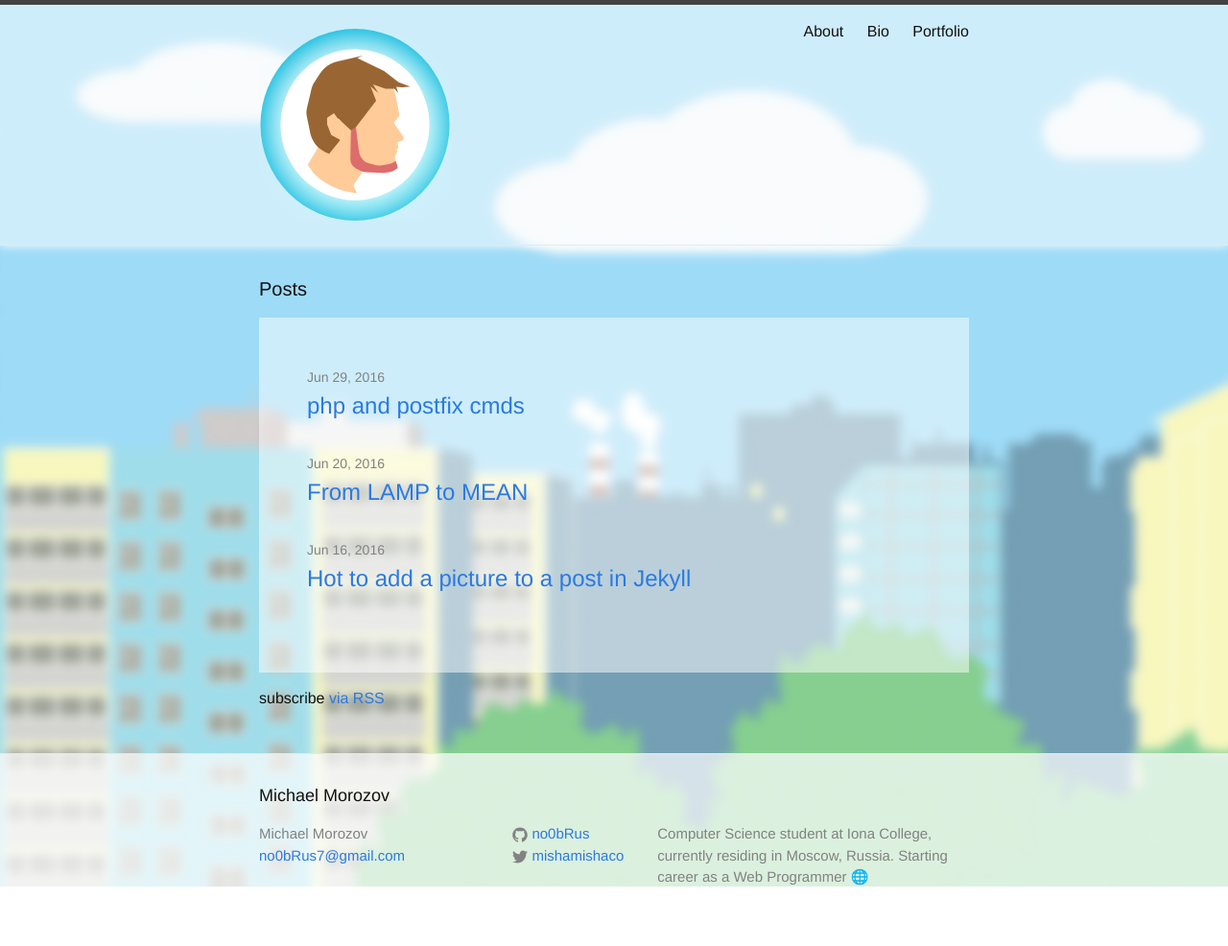
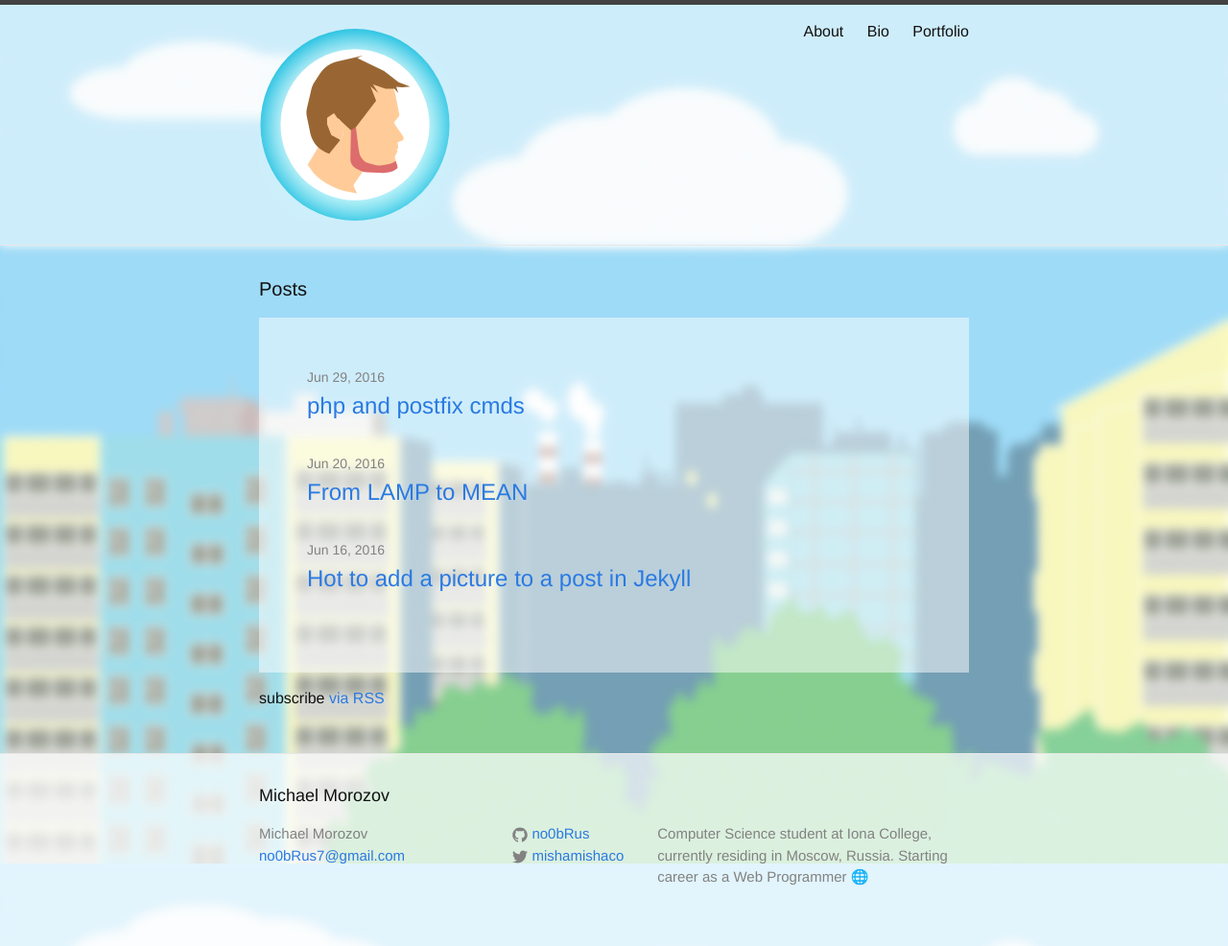
Before and after one commit to no0bRus/blog, a Jekyll site: the page built from index.html, in a window 1280 px wide. Shown: the whole page at 96% size. Built offline with Jekyll 4.4.1, drawn with Linux system fonts in a browser that asks for light colours.

Commit message:
fixed bg stretch

```diff
--- a/_sass/_base.scss
+++ b/_sass/_base.scss
@@ -29,7 +29,7 @@ body {
     background-repeat: no-repeat;
     background-attachment: fixed;
     background-size: contain;
-    background-size: 1400px;
+    background-size: 100%;
 }
 
 
```
